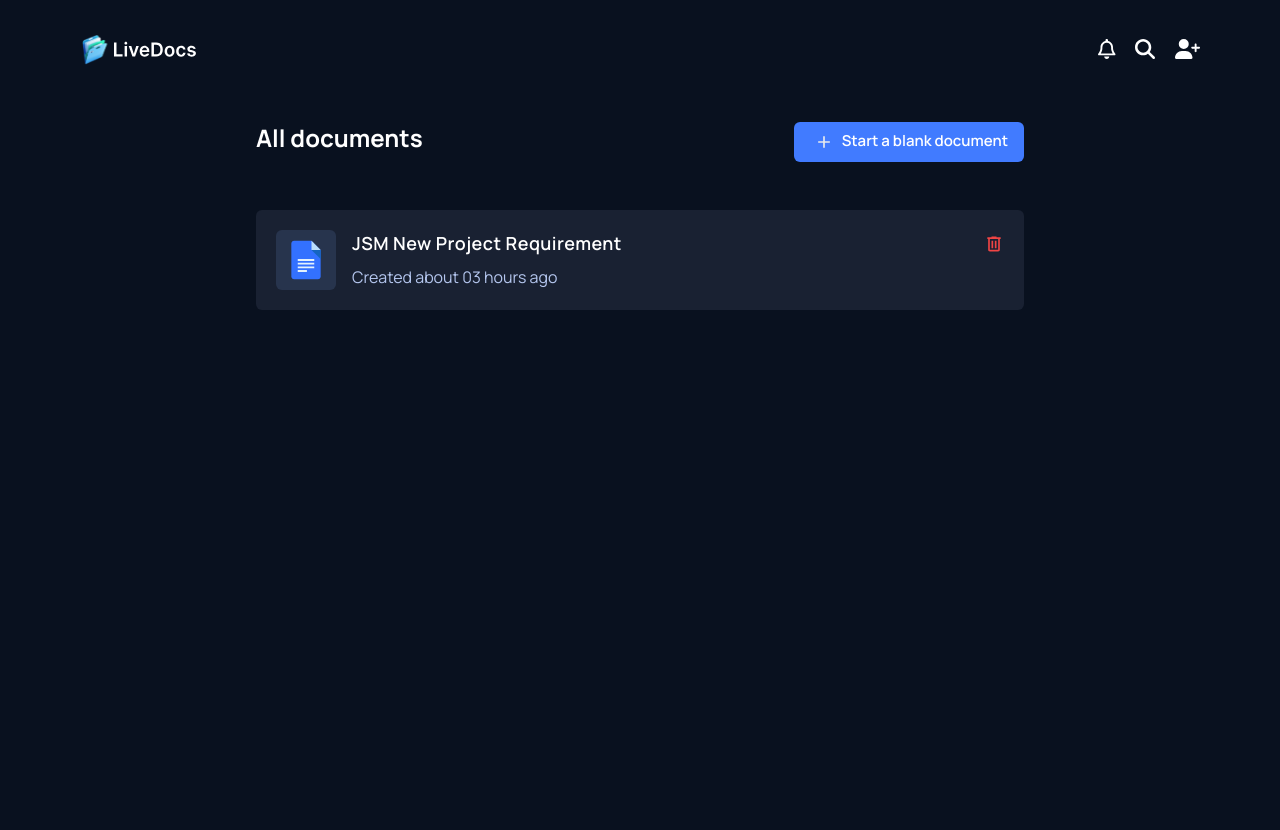
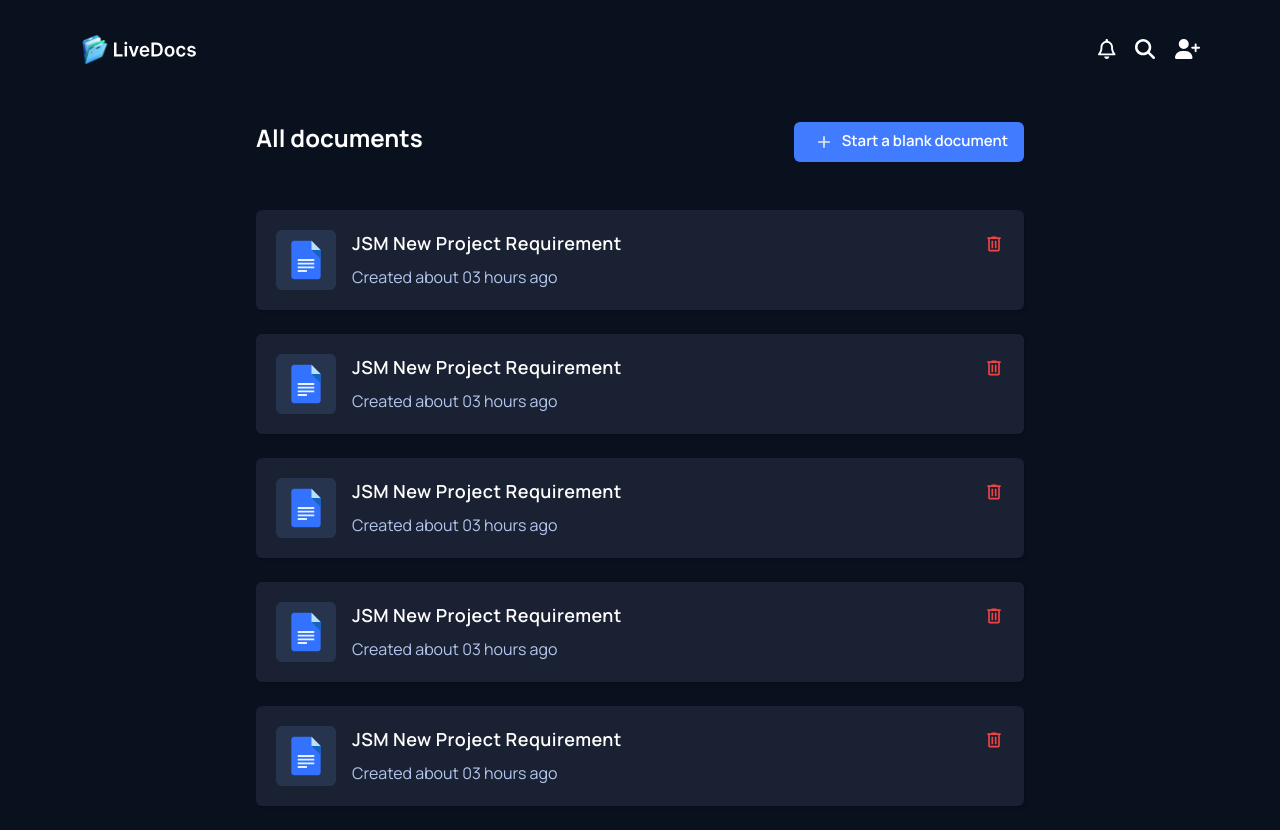
Before and after one commit to salmafadlabdulrahman/Live-Docs-App, a Next.js app: page / in a window 1280 px wide. Before the commit the page ends 800 px from the top, so only its background shows below. Built offline with nearby package versions, Linux system fonts and the light colour scheme.

Commit message:
build a docs context

```diff
--- a/app/components/DocCard.tsx
+++ b/app/components/DocCard.tsx
@@ -1,8 +1,12 @@
+'use client';
+
 import Image from "next/image";
+import { useDoc } from "../context/DocContext";
 
 const DocCard = () => {
+
   return (
-    <div className="bg-dark-700 flex justify-between items-start rounded-md">
+    <div className="bg-dark-700 flex justify-between items-start rounded-md box-shadow mb-6">
       <div className="flex gap-4 p-5">
         {" "}
         <div className="w-[50px] max-w-[120px] sm:w-[60px]  sm:bg-dark-400 rounded-md">
@@ -15,7 +19,7 @@ const DocCard = () => {
             className="w-full object-cover sm:p-2"
           />
         </div>
-        <div className="">
+        <div>
           <p className="capitalize font-semibold text-[18px] tracking-wide">
             JSM new project requirement
           </p>
--- a/app/components/Hero.tsx
+++ b/app/components/Hero.tsx
@@ -1,14 +1,24 @@
+"use client";
+
 import Image from "next/image";
 import DocCard from "./DocCard";
+import { useDoc } from "../context/DocContext";
 
 const Hero = () => {
+  const { docState, setDocState } = useDoc();
   return (
-    <div className="">
+    <div>
+      {!docState && (
+        <div>
           <div className="mt-[1.5em] flex justify-between">
             <p className="font-bold text-[1.3rem] lg:text-2xl tracking-">
               All documents
             </p>
-        <button className="flex items-center gap-1 bg-blue-400 w-[40px] h-[40px] sm:w-[210px] sm:px-2 lg:px-4 lg:w-[230px]  rounded-md font-semibold"> {/*px-2 */}
+            <button
+              className="flex items-center gap-1 bg-blue-400 w-[40px] h-[40px] sm:w-[210px] sm:px-2 lg:px-4 lg:w-[230px]  rounded-md font-semibold"
+              onClick={() => setDocState((prev: boolean) => !prev)}
+            >
+              {" "}
               <Image
                 src={"/assets/icons/add.svg"}
                 alt="add icon"
@@ -17,13 +27,21 @@ const Hero = () => {
                 unoptimized
                 className="m-auto"
               />
-          <p className="text-[15px] hidden sm:block">Start a blank document</p>
+              <p className="text-[15px] hidden sm:block">
+                Start a blank document
+              </p>
             </button>
           </div>
 
           <div className="mt-[3em]">
             <DocCard />
+            <DocCard />
+            <DocCard />
+            <DocCard />
+            <DocCard />
           </div>
+        </div>
+      )}
     </div>
   );
 };
--- a/app/components/Navbar.tsx
+++ b/app/components/Navbar.tsx
@@ -1,3 +1,5 @@
+'use client'
+
 import Image from "next/image";
 import { FontAwesomeIcon } from "@fortawesome/react-fontawesome";
 import {
@@ -5,8 +7,10 @@ import {
   faUserPlus,
 } from "@fortawesome/free-solid-svg-icons";
 import { faBell } from "@fortawesome/free-regular-svg-icons";
+import { useDoc } from "../context/DocContext";
 
 const Navbar = () => {
+  const { docState } = useDoc();
   return (
     <div className="p-5 md:px-7 md:py-8 lg:px-[5em]">
       <div className="flex items-center justify-between">
@@ -21,9 +25,22 @@ const Navbar = () => {
         </div>
 
         <div className="flex items-center gap-5">
-          <FontAwesomeIcon icon={faBell} className="text-[20px] cursor-pointer" />
-          <FontAwesomeIcon icon={faMagnifyingGlass} className="text-[20px] cursor-pointer" />
-          <FontAwesomeIcon icon={faUserPlus} className="text-[20px] cursor-pointer" />
+          {!docState && (
+            <>
+              <FontAwesomeIcon
+                icon={faBell}
+                className="text-[20px] cursor-pointer"
+              />
+              <FontAwesomeIcon
+                icon={faMagnifyingGlass}
+                className="text-[20px] cursor-pointer"
+              />
+            </>
+          )}
+          <FontAwesomeIcon
+            icon={faUserPlus}
+            className="text-[20px] cursor-pointer"
+          />
         </div>
       </div>
     </div>
--- /dev/null
+++ b/app/components/NewDoc.tsx
@@ -0,0 +1,7 @@
+const NewDoc = () => {
+  return (
+    <div>NewDoc</div>
+  )
+}
+
+export default NewDoc
--- /dev/null
+++ b/app/context/DocContext.tsx
@@ -0,0 +1,30 @@
+'use client';
+
+import { createContext, useContext, useEffect, useState } from "react";
+
+interface DocContextType {
+  docState: boolean;
+  setDocState: React.Dispatch<React.SetStateAction<boolean>> //(val:boolean) => void
+}
+
+const DocContext = createContext<DocContextType | undefined>(undefined);
+export const DocProvider: React.FC<{ children: React.ReactNode }> = ({
+  children,
+}) => {
+  const [docState, setDocState] = useState<boolean>(false);
+  return (
+    <DocContext.Provider value={{docState, setDocState}}>
+      {children}
+    </DocContext.Provider>
+  )
+};
+
+export const useDoc = () => {
+    const context = useContext(DocContext);
+    if(!context) {
+        throw new Error("useDoc must be used within a DocProvider");
+    }
+    return context
+}
+
+export default DocProvider;
--- a/app/globals.css
+++ b/app/globals.css
@@ -15,3 +15,9 @@ body {
   background-color: #09111f;
   color: white;
 }
+
+@layer utilities {
+  .box-shadow {
+    box-shadow: rgba(0, 0, 0, 0.15) 1.95px 1.95px 2.6px;
+  }
+}
--- a/app/layout.tsx
+++ b/app/layout.tsx
@@ -1,6 +1,7 @@
 import type { Metadata } from "next";
 import "./globals.css";
-import '@/lib/fontawesome';
+import "@/lib/fontawesome";
+import DocProvider from "./context/DocContext";
 
 export const metadata: Metadata = {
   title: "Live Docs",
@@ -15,7 +16,9 @@ export default function RootLayout({
 }>) {
   return (
     <html lang="en">
-      <body>{children}</body>
+      <body>
+        <DocProvider>{children}</DocProvider>
+      </body>
     </html>
   );
 }
```
Lines whose indentation alone changed are shown as unchanged.
